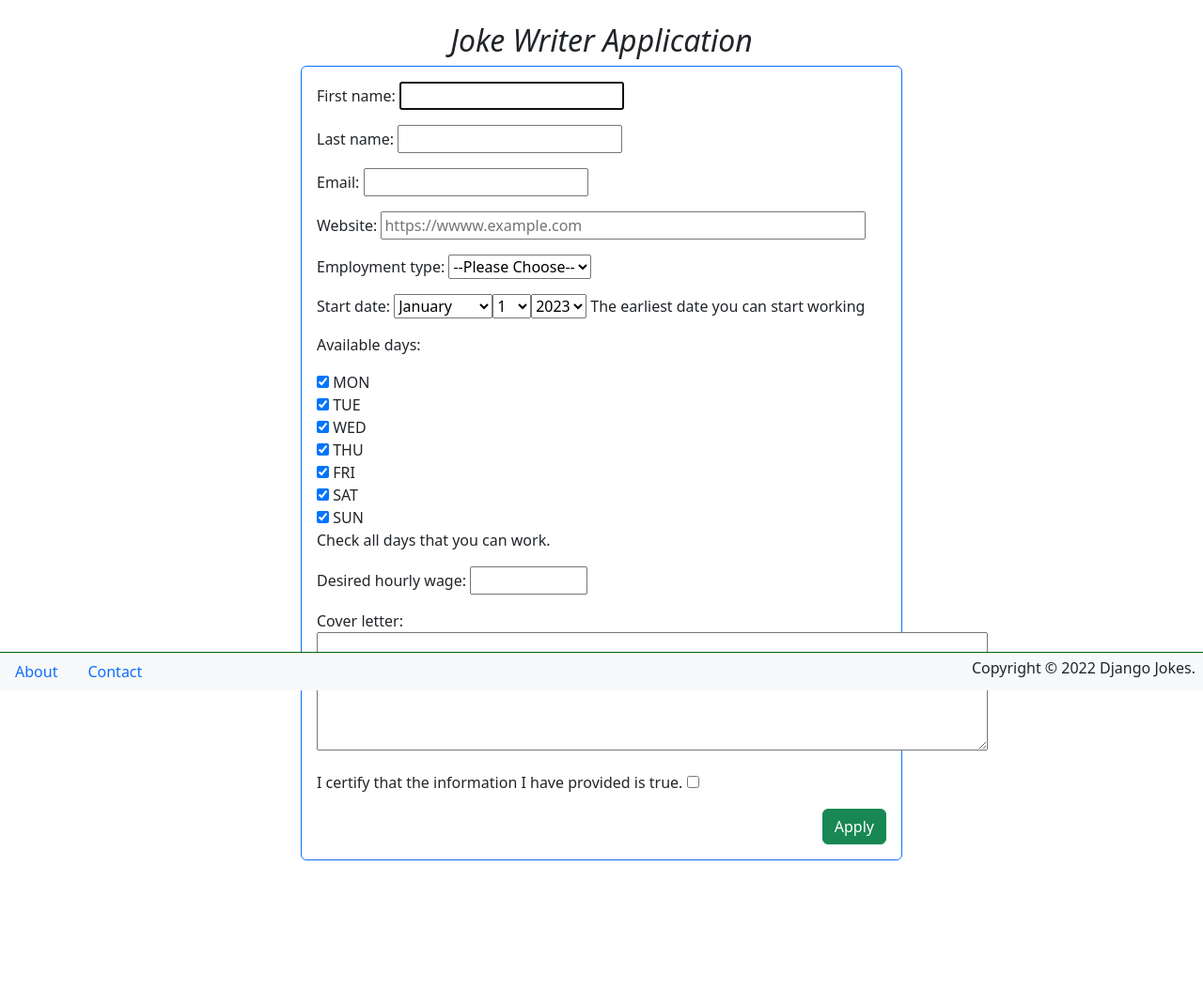
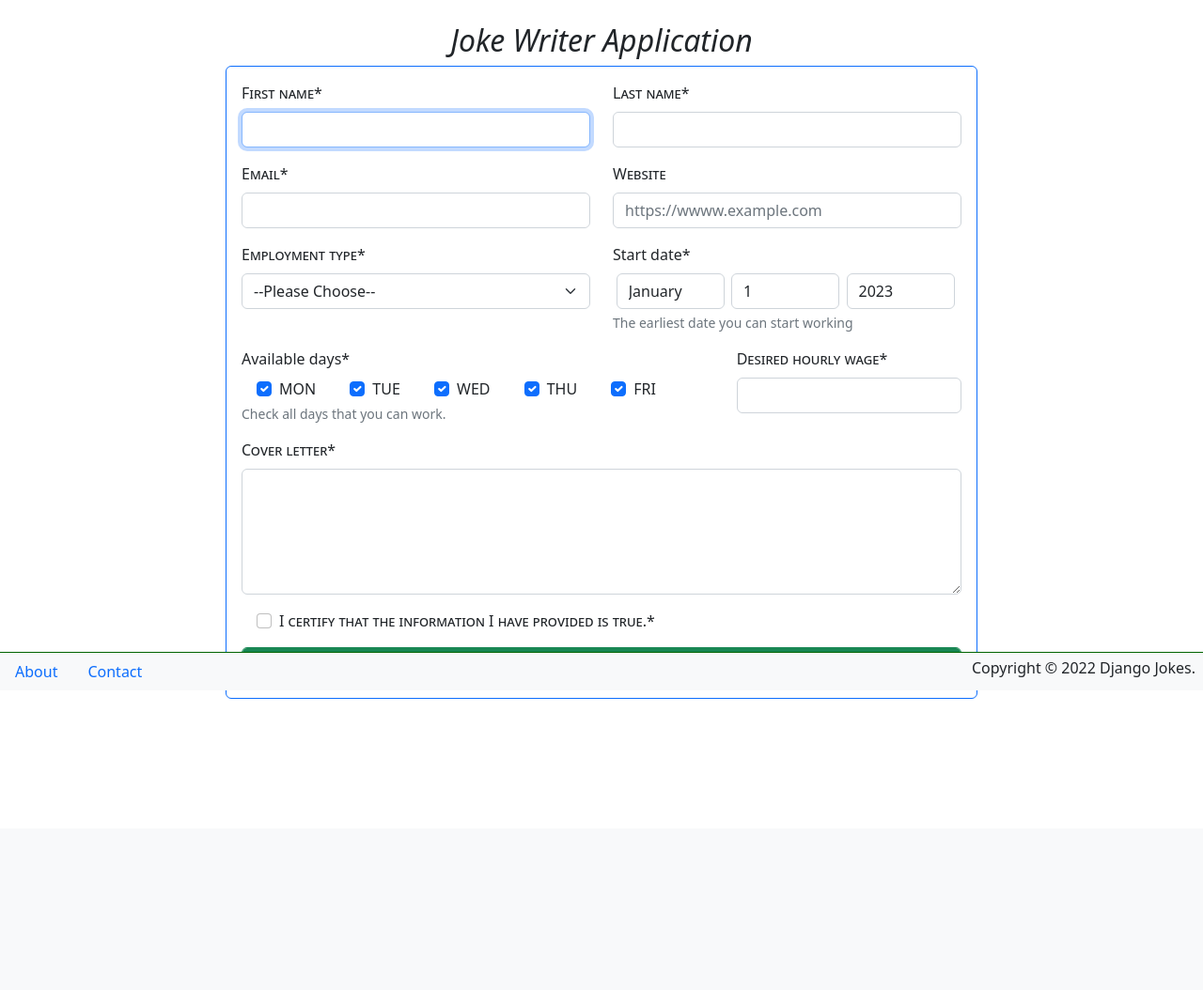
Before and after one commit to fewdn/djangojokes.com, a Django app: page /jobs/job-app/ in a window 1280 px wide. Shown: the part 65-1119 px from the top of the page at 94% size. After the commit the page ends 809 px from the top, so only its background shows below. Run offline with Django 4.2, Linux system fonts and the light colour scheme; some libraries are stand-ins or nearby versions.

Commit message:
updated application form to django-crispy-forms

```diff
--- a/jobs/forms.py
+++ b/jobs/forms.py
@@ -1,5 +1,14 @@
 from datetime import datetime
 from django import forms
+from django.core.exceptions import ValidationError
+from django.core.validators import URLValidator
+
+def validate_future_date(value):
+    if value < datetime.now().date():
+        raise ValidationError(
+            message = f'{value} is in the past.', code='past_date'
+        )
+
 
 # REFERENCE: https://docs.djangoproject.com/en/4.2/ref/forms/fields/
 class JobApplicationForm(forms.Form):
@@ -18,8 +27,6 @@ class JobApplicationForm(forms.Form):
         ('3', 'WED'),
         ('4', 'THU'),
         ('5', 'FRI'),
-        ('6', 'SAT'),
-        ('7', 'SUN'),
     )
 
     # Default widget for CharField is TextInput
@@ -31,20 +38,24 @@ class JobApplicationForm(forms.Form):
     email = forms.EmailField()
 
     # Default widget for URLField is URLInput
-    website = forms.URLField(
+    website = forms.CharField(
         required=False,
-        widget=forms.URLInput(
+        widget=forms.TextInput(
             attrs={'placeholder':'https://wwww.example.com', 'size': '50'}
-        )
+        ),
+        validators=[URLValidator(schemes=['http', 'https'])]
     )
 
     employment_type = forms.ChoiceField(choices=EMPLOYMENT_TYPES)
 
     start_date = forms.DateField(
+        help_text='The earliest date you can start working',
         widget=forms.SelectDateWidget(
             years=YEARS,
+            attrs={'style': 'width: 31%; display: inline-block; margin: 0 1%;'}
         ),
-        help_text='The earliest date you can start working'
+        validators=[validate_future_date],
+        error_messages={'past_date': 'Please enter a future date.'}
     )
 
     # For single value attributes use 'checked':True, instead of "checked":"checked"
--- a/static/css/main.css
+++ b/static/css/main.css
@@ -13,3 +13,18 @@ header {
 h2 {
   font-style: italic;
 }
+
+/* FORM STYLES */
+label {
+    font-variant: small-caps;
+}
+
+.form-check {
+    display: inline-block;
+    font-weight: normal;
+    margin: 0 1rem;
+}
+
+#div_id_start_date > label {
+    display: block;
+}
--- a/templates/jobs/joke_writer.html
+++ b/templates/jobs/joke_writer.html
@@ -1,13 +1,47 @@
-{% extends '_base.html' %}
+{% extends "_base.html" %}
+{% load crispy_forms_tags %}
 
 {% block title %}Job Application: Joke Writer{% endblock %}
 {% block main %}
   <h2 class="text-center">Joke Writer Application</h2>
-  <div class="card border-primary m-auto mb-3 p-3" style="max-width: 40rem">
-    <form method="post" novalidate> <!-- remove novalidate for production -->
-        {% csrf_token %}
-        {{ form.as_p }}
-        <button class="btn btn-success float-end">Apply</button>
+  <div class="card border-primary m-auto mb-3 p-3" style="max-width: 50rem">
+    <form method="post" novalidate>
+      {% csrf_token %}
+      <div class="row">
+        <div class="col-md-6 mb-0">
+          {{ form.first_name|as_crispy_field }}
+        </div>
+        <div class="col-md-6 mb-0">
+          {{ form.last_name|as_crispy_field }}
+        </div>
+      </div>
+      <div class="row">
+        <div class="col-md-6 mb-0">
+          {{ form.email|as_crispy_field }}
+        </div>
+        <div class="col-md-6 mb-0">
+          {{ form.website|as_crispy_field }}
+        </div>
+      </div>
+      <div class="row">
+        <div class="col-md-6 mb-0">
+          {{ form.employment_type|as_crispy_field }}
+        </div>
+        <div class="col-md-6 mb-0">
+          {{ form.start_date|as_crispy_field }}
+        </div>
+      </div>
+      <div class="row">
+        <div class="col-md-8 mb-0">
+          {{ form.available_days|as_crispy_field  }}
+        </div>
+        <div class="col-md-4 mb-0">
+          {{ form.desired_hourly_wage|as_crispy_field }}
+        </div>
+      </div>
+      {{ form.cover_letter|as_crispy_field }}
+      {{ form.confirmation|as_crispy_field }}
+      <button class="form-control btn btn-success">Apply</button>
     </form>
   </div>
 {% endblock %}
```
Also changed, not shown: djangojokes/settings.py (+7 -0 lines).
